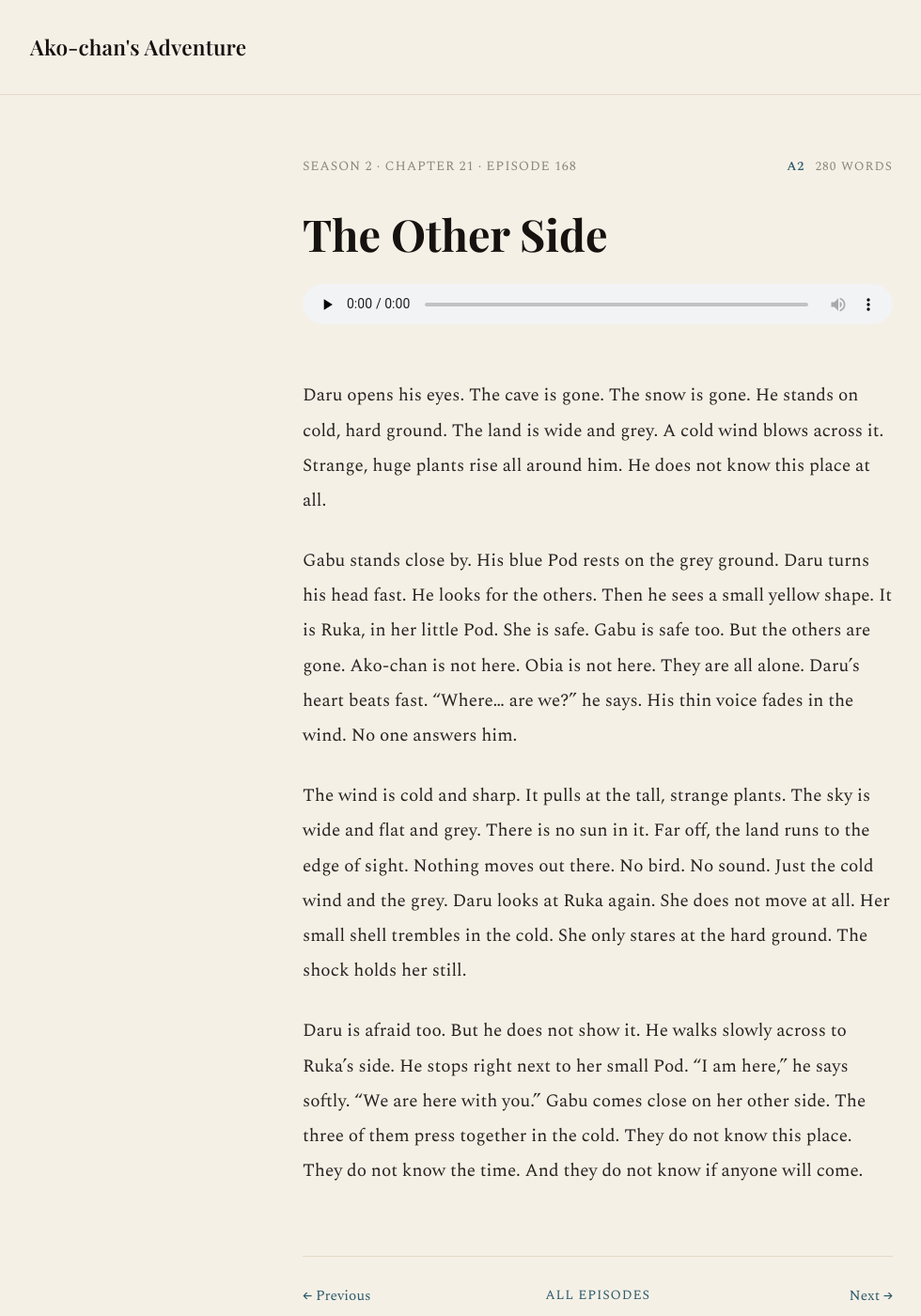
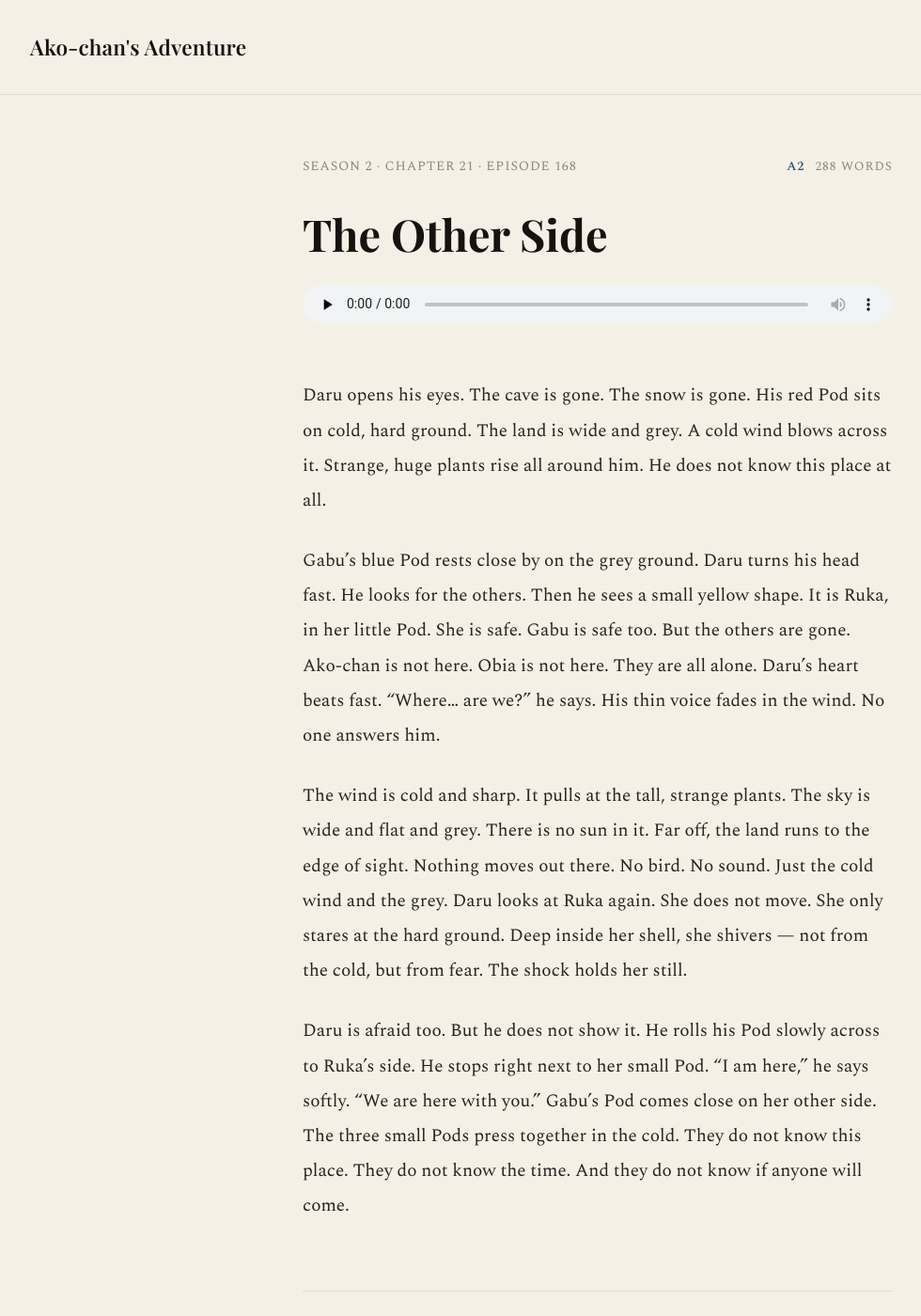
Before and after one commit to morisaki-yuichi/ako-chans-adventure, a Jekyll site: the page built from season2/chapter21/ep168.md, in a window 1280 px wide and 1400 px high. Shown: the whole window at 94% size, without its empty margins (4-984 px from the left). Built offline with Jekyll 4.4.1, drawn with Linux system fonts in a browser that asks for light colours.

Commit message:
fix(s2-ch21): keep tortoises in Pods; clarify Ep168 shiver, Ep171 cave depth, Ep176 Pen-san staging
- Ep168: shiver from fear not cold; in-Pod (red Pod sits/rolls, Pods press)
- Ep170: three small Pods wait (not turtles on bare ground)
- Ep171: Suke-san looks up the long climb to the far cave mouth (no quick round-trip)
- Ep173: contact via Pods, not direct shell; Ruka sits inside her Pod
- Ep176: in-Pod contact; stage Pen-san bending his tall body down to little Ruka's Pod
- timeline: add Ch21 in-Pod policy + per-ep rationale; sync word_counts

```diff
--- a/season2/chapter21/ep168.md
+++ b/season2/chapter21/ep168.md
@@ -6,16 +6,16 @@ chapter: 21
 episode: 168
 level: A2
 story_day: 19
-word_count: 280
+word_count: 288
 prev_ep: /season2/chapter20/ep167/
 next_ep: /season2/chapter21/ep169/
 permalink: /season2/chapter21/ep168/
 ---
 
-Daru opens his eyes. The cave is gone. The snow is gone. He stands on cold, hard ground. The land is wide and grey. A cold wind blows across it. Strange, huge plants rise all around him. He does not know this place at all.
+Daru opens his eyes. The cave is gone. The snow is gone. His red Pod sits on cold, hard ground. The land is wide and grey. A cold wind blows across it. Strange, huge plants rise all around him. He does not know this place at all.
 
-Gabu stands close by. His blue Pod rests on the grey ground. Daru turns his head fast. He looks for the others. Then he sees a small yellow shape. It is Ruka, in her little Pod. She is safe. Gabu is safe too. But the others are gone. Ako-chan is not here. Obia is not here. They are all alone. Daru's heart beats fast. "Where... are we?" he says. His thin voice fades in the wind. No one answers him.
+Gabu's blue Pod rests close by on the grey ground. Daru turns his head fast. He looks for the others. Then he sees a small yellow shape. It is Ruka, in her little Pod. She is safe. Gabu is safe too. But the others are gone. Ako-chan is not here. Obia is not here. They are all alone. Daru's heart beats fast. "Where... are we?" he says. His thin voice fades in the wind. No one answers him.
 
-The wind is cold and sharp. It pulls at the tall, strange plants. The sky is wide and flat and grey. There is no sun in it. Far off, the land runs to the edge of sight. Nothing moves out there. No bird. No sound. Just the cold wind and the grey. Daru looks at Ruka again. She does not move at all. Her small shell trembles in the cold. She only stares at the hard ground. The shock holds her still.
+The wind is cold and sharp. It pulls at the tall, strange plants. The sky is wide and flat and grey. There is no sun in it. Far off, the land runs to the edge of sight. Nothing moves out there. No bird. No sound. Just the cold wind and the grey. Daru looks at Ruka again. She does not move. She only stares at the hard ground. Deep inside her shell, she shivers — not from the cold, but from fear. The shock holds her still.
 
-Daru is afraid too. But he does not show it. He walks slowly across to Ruka's side. He stops right next to her small Pod. "I am here," he says softly. "We are here with you." Gabu comes close on her other side. The three of them press together in the cold. They do not know this place. They do not know the time. And they do not know if anyone will come.
+Daru is afraid too. But he does not show it. He rolls his Pod slowly across to Ruka's side. He stops right next to her small Pod. "I am here," he says softly. "We are here with you." Gabu's Pod comes close on her other side. The three small Pods press together in the cold. They do not know this place. They do not know the time. And they do not know if anyone will come.
```
Also changed, not shown: planning/timeline.md (+6 -5 lines), season2/chapter21/ep170.md (+2 -2 lines), season2/chapter21/ep171.md (+2 -2 lines), season2/chapter21/ep173.md (+3 -3 lines), season2/chapter21/ep176.md (+2 -2 lines).
